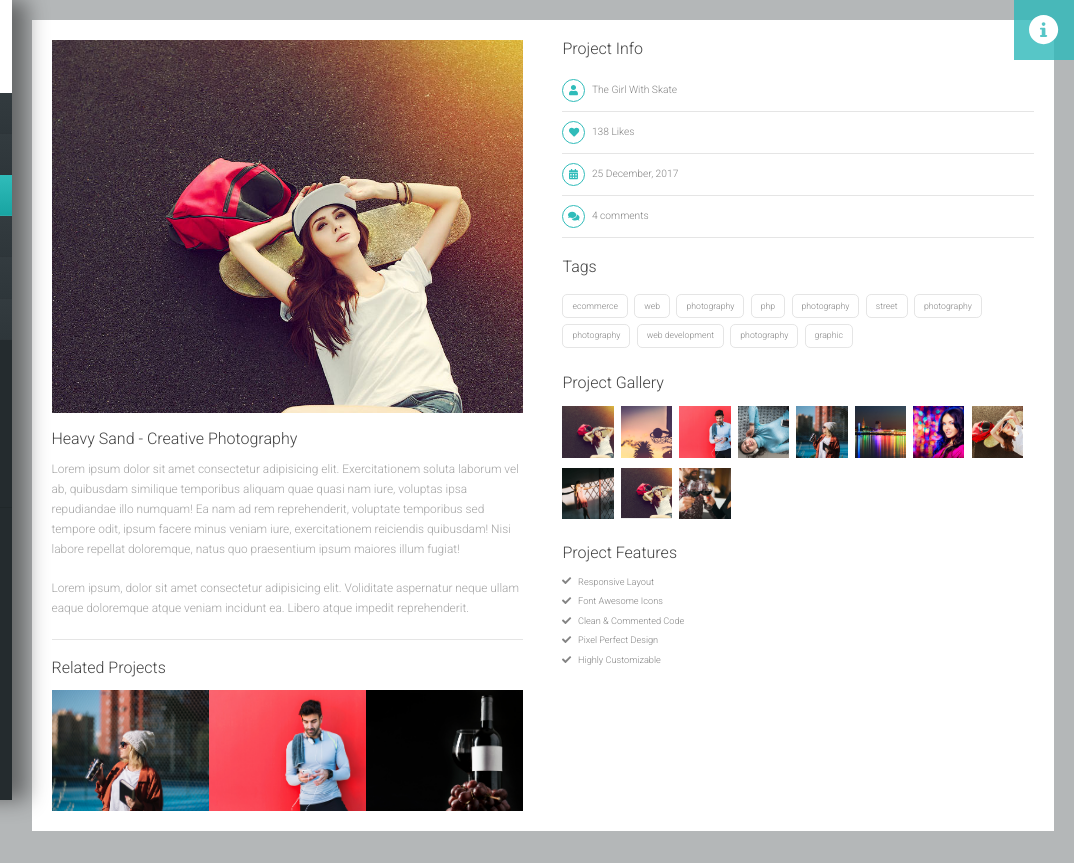
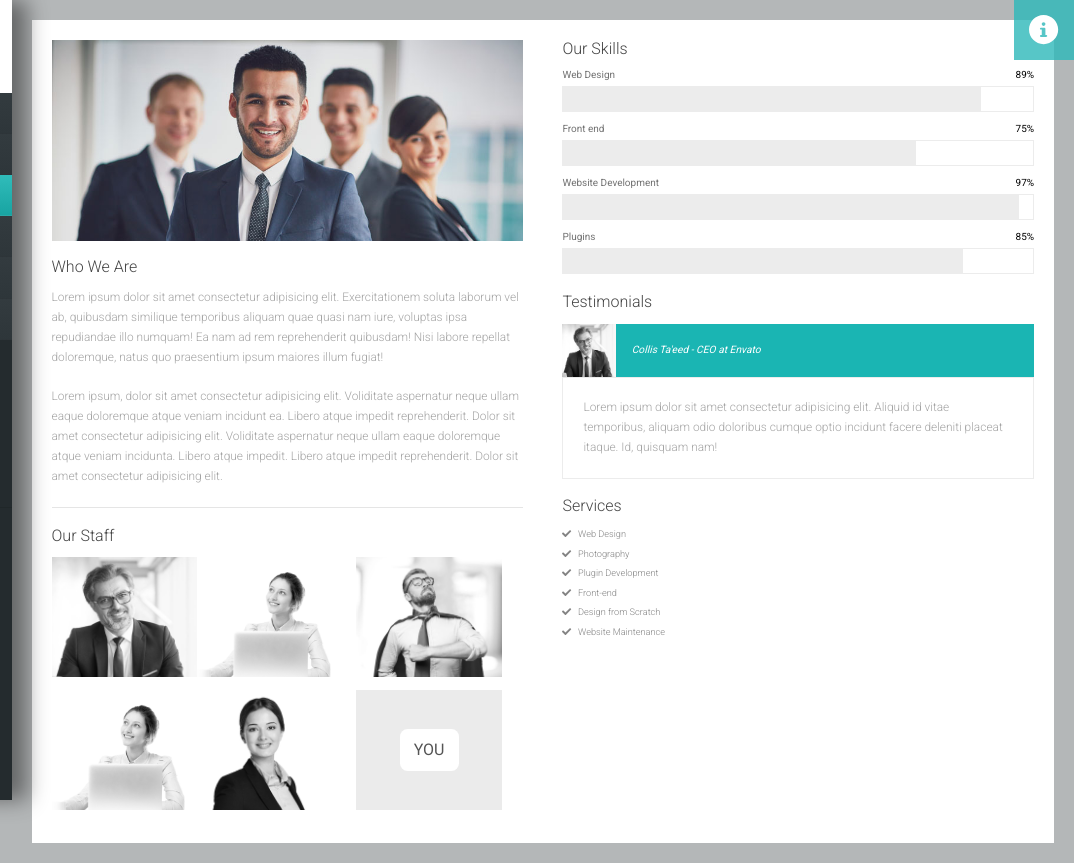
Before and after one commit to CharlieGoodson/photosite, a plain HTML site: page about.html in a window 1280 px wide. Shown: the full height of the page, 206-1280 px from the left. Drawn offline with Linux system fonts and the light colour scheme.

Commit message:
Add files via upload

```diff
--- a/about.html
+++ b/about.html
@@ -103,9 +103,9 @@
 		</div>
 		<nav id="main-nav">
 			<ul>
-				<li><a href="/photosite/index.html">Home</a></li>
-				<li><a href="/photosite/single_work.html">Work</a></li>
-				<li class="active"><a href="/photosite/about.html">About</a></li>
+				<li><a href="index.html">Home</a></li>
+				<li><a href="single_work.html">Work</a></li>
+				<li class="active"><a href="about.html">About</a></li>
 				<li><a href="#">Blog</a></li>
 				<li><a href="#">Services</a></li>
 				<li><a href="#">Contact</a></li>
@@ -150,103 +150,133 @@
 	<!-- начало основного контента -->
 	<main>
 		<div class="wrap white">
-			<div class="info_work_box">
+			<div class="info_about_box">
 				<div class="left_info">
-					<div class="img_box_work">
-						<img src="img/17.jpg" alt="">
+					<div class="img_box_about">
+						<img src="img/about.jpg" alt="">
 					</div>
-					<div class="about_work">
-						<h1>Heavy Sand - Creative Photography</h1>
-						<p>Lorem ipsum dolor sit amet consectetur adipisicing elit. Exercitationem soluta laborum vel ab, quibusdam similique temporibus aliquam quae quasi nam iure, voluptas ipsa repudiandae  illo numquam! Ea nam ad rem reprehenderit, voluptate temporibus sed tempore odit, ipsum facere minus veniam iure, exercitationem reiciendis quibusdam! Nisi labore repellat doloremque, natus quo praesentium ipsum maiores illum fugiat!</p>
-						<p>Lorem ipsum, dolor sit amet consectetur adipisicing elit. Voliditate aspernatur neque ullam eaque doloremque atque veniam incidunt ea. Libero atque impedit reprehenderit.</p>
+					<div class="about">
+						<h1>Who We Are</h1>
+						<p>Lorem ipsum dolor sit amet consectetur adipisicing elit. Exercitationem soluta laborum vel ab, quibusdam similique temporibus aliquam quae quasi nam iure, voluptas ipsa repudiandae  illo numquam! Ea nam ad rem reprehenderit quibusdam! Nisi labore repellat doloremque, natus quo praesentium ipsum maiores illum fugiat!</p>
+						<p>Lorem ipsum, dolor sit amet consectetur adipisicing elit. Voliditate aspernatur neque ullam eaque doloremque atque veniam incidunt ea. Libero atque impedit reprehenderit. Dolor sit amet consectetur adipisicing elit. Voliditate aspernatur neque ullam eaque doloremque atque veniam incidunta. Libero atque impedit. Libero atque impedit reprehenderit. Dolor sit amet consectetur adipisicing elit.</p>
 					</div>
-					<div class="r-pr">
+					<div class="staff">
 						<p class="title_info">
-							Related Projects
+							Our Staff
 						</p>
-						<div class="list_r_pr">
-							<a href="#"><img src="img/13.jpg" alt=""></a>
-							<a href="#"><img src="img/10.jpg" alt=""></a>
-							<a href="#"><img src="img/12.jpg" alt=""></a>
+						<div class="list_staff">
+							<div class="staff_item">
+								<a href="#">
+									<h4>John Smith</h4>
+									<p>Web Developer</p>
+								</a>
+								<img src="img/team01.jpg" alt="">
+							</div><!-- /.staff_item -->
+							<div class="staff_item">
+								<a href="#">
+									<h4>John Smith</h4>
+									<p>Web Developer</p>
+								</a>
+								<img src="img/team02.jpg" alt="">
+							</div><!-- /.staff_item -->
+							<div class="staff_item">
+								<a href="#">
+									<h4>John Smith</h4>
+									<p>Web Developer</p>
+								</a>
+								<img src="img/team03.jpg" alt="">
+							</div><!-- /.staff_item -->
+							<div class="staff_item">
+								<a href="#">
+									<h4>John Smith</h4>
+									<p>Web Developer</p>
+								</a>
+								<img src="img/team02.jpg" alt="">
+							</div><!-- /.staff_item -->
+							<div class="staff_item">
+								<a href="#">
+									<h4>John Smith</h4>
+									<p>Web Developer</p>
+								</a>
+								<img src="img/team04.jpg" alt="">
+							</div><!-- /.staff_item -->
+							<div class="you">
+								<span>you</span>
+							</div>
 						</div>
 					</div>
 				</div>
 
 				<div class="right_info">
-					<div class="pr_info">
+					<div class="our">
 						<p class="title_info">
-							Project Info
+							Our Skills
 						</p>
 						<ul>
 							<li>
-								<span class="icon_circle">
-									<i class="fas fa-user"></i>
-								</span>
-								 The Girl With Skate
+								<div class="f_line">
+									<p>Web Design</p>
+									<p>89%</p>
+								</div>
+								<div class="prog">
+									<div class="pr_bar" data-skill="89"></div>
+								</div>
 							</li>
 							<li>
-								<span class="icon_circle">
-									<i class="fas fa-heart"></i>
-								</span>
-								138 Likes
+								<div class="f_line">
+									<p>Front end</p>
+									<p>75%</p>
+								</div>
+								<div class="prog">
+									<div class="pr_bar" data-skill="75"></div>
+								</div>
 							</li>
 							<li>
-								<span class="icon_circle">
-									<i class="fas fa-calendar-alt"></i>
-								</span>
-								25 December, 2017
+								<div class="f_line">
+									<p>Website Development</p>
+									<p>97%</p>
+								</div>
+								<div class="prog">
+									<div class="pr_bar" data-skill="97"></div>
+								</div>
 							</li>
 							<li>
-								<span class="icon_circle">
-									<i class="fas fa-comments"></i>
-								</span>
-								4 comments
+								<div class="f_line">
+									<p>Plugins</p>
+									<p>85%</p>
+								</div>
+								<div class="prog">
+									<div class="pr_bar" data-skill="85"></div>
+								</div>
 							</li>
 						</ul>
+					</div><!-- /.our -->
+
+					<div class="testimonials">
+						<div class="title_info">
+							<p>Testimonials</p>
+						</div>
+						<div class="huw">
+							<img src="img/team01.jpg" alt="">
+							<div class="t_name">
+								<h3>Collis Ta'eed - CEO at Envato</h3>
+							</div>
+						</div>
+						<div class="t_text">
+							<p>Lorem ipsum dolor sit amet consectetur adipisicing elit. Aliquid id vitae temporibus, aliquam odio doloribus cumque optio incidunt facere deleniti placeat itaque. Id, quisquam nam!</p>
+						</div>
 					</div>
-					<div class="tags">
-						<p class="title_info">
-							Tags
-						</p>
-							<ul class="list_tags">
-								<li><a href="#">ecommerce</a></li>
-								<li><a href="#">web</a></li>
-								<li><a href="#">photography</a></li>
-								<li><a href="#">php</a></li>
-								<li><a href="#">photography</a></li>
-								<li><a href="#">street</a></li>
-								<li><a href="#">photography</a></li>
-								<li><a href="#">photography</a></li>
-								<li><a href="#">web development</a></li>
-								<li><a href="#">photography</a></li>
-								<li><a href="#">graphic</a></li>
-							</ul>
-					</div>
-					<div class="gallery_project">
-						<p class="gallery_title">Project Gallery</p>
-						<ul class="list_images">
-							<li><a href=""><img src="img/08.jpg" alt=""></a></li>
-							<li><a href=""><img src="img/16.jpg" alt=""></a></li>
-							<li><a href=""><img src="img/10.jpg" alt=""></a></li>
-							<li><a href=""><img src="img/11.jpg" alt=""></a></li>
-							<li><a href=""><img src="img/13.jpg" alt=""></a></li>
-							<li><a href=""><img src="img/14.jpg" alt=""></a></li>
-							<li><a href=""><img src="img/03.jpg" alt=""></a></li>
-							<li><a href=""><img src="img/02.jpg" alt=""></a></li>
-							<li><a href=""><img src="img/01.jpg" alt=""></a></li>
-							<li><a href=""><img src="img/17.jpg" alt=""></a></li>
-							<li><a href=""><img src="img/09.jpg" alt=""></a></li>
-						</ul>
-					</div>
+
 					<div class="pr_features">
 						<div class="title_info">
-							<p>Project Features</p>
+							<p>Services</p>
 							<ul class="list_features">
-								<li><i class="fas fa-check"></i>Responsive Layout</li>
-								<li><i class="fas fa-check"></i>Font Awesome Icons</li>
-								<li><i class="fas fa-check"></i>Clean & Commented Code</li>
-								<li><i class="fas fa-check"></i>Pixel Perfect Design</li>
-								<li><i class="fas fa-check"></i>Highly Customizable</li>
+								<li><i class="fas fa-check"></i>Web Design</li>
+								<li><i class="fas fa-check"></i>Photography</li>
+								<li><i class="fas fa-check"></i>Plugin Development</li>
+								<li><i class="fas fa-check"></i>Front-end</li>
+								<li><i class="fas fa-check"></i>Design from Scratch</li>
+								<li><i class="fas fa-check"></i>Website Maintenance</li>
 							</ul>
 						</div>
 					</div>
--- a/css/style.css
+++ b/css/style.css
@@ -258,7 +258,8 @@ main {
 .white {
 	background-color: #fff;
 }
-.info_work_box {
+.info_work_box,
+.info_about_box {
 	display: flex;
 	justify-content: space-between;
 	align-content: stretch;
@@ -268,15 +269,23 @@ main {
 	height: 29.16vw;
 	overflow: hidden;
 }
-.img_box_work img {
+.img_box_about {
+	height: 15.72vw;
+	overflow: hidden;
+}
+.img_box_work img,
+.img_box_about img {
 	width: 100%;
 	height: auto;
 }
 .info_work_box .left_info,
-.info_work_box .right_info {
+.info_work_box .right_info,
+.info_about_box .left_info,
+.info_about_box .right_info {
 	width: 48%;
 }
-.left_info .about_work {
+.left_info .about_work,
+.left_info .about {
 	margin-top: 1.3vw;
 	padding-bottom: 1.6vw;
 	border-bottom: 1px solid #e5e5e5;
@@ -287,17 +296,20 @@ main {
 .left_info .about_work h1,
 .pr_info .title_info,
 .title_info,
-.gallery_title {
+.gallery_title,
+.left_info .about h1 {
 	font-size: 1.25vw;
 	line-height: 1.35vw;
 	color: #444;
 	margin-bottom: 1vw;
 	font-weight: 300;
 }
-.left_info .about_work p {
+.left_info .about_work p,
+.left_info .about p {
 	margin-bottom: 1.5vw;
 }
-.left_info .about_work p:last-of-type {
+.left_info .about_work p:last-of-type,
+.left_info .about p:last-of-type {
 	margin-bottom: 0;
 }
 .right_info .pr_info li {
@@ -328,6 +340,7 @@ main {
 	margin-top: 1.5vw;
 }
 .pr_info,
+.our,
 .tags {
 	margin-bottom: 1.56vw;
 }
@@ -366,7 +379,8 @@ main {
 	width: 120%;
 	height: auto;
 }
-.r-pr {
+.r-pr,
+.staff {
 	margin-top: 1.5vw;
 }
 .r-pr .list_r_pr {
@@ -398,3 +412,118 @@ main {
 }
 
 /* About */
+.staff .list_staff {
+	display: flex;
+	flex-flow: row wrap;
+}
+
+.staff_item, .you {
+	width: 11.4vw;
+	height: 9.37vw;
+	position: relative;
+	overflow: hidden;
+	margin-right: 1vw;
+	margin-bottom: 1vw;
+}
+.staff_item:nth-last-of-type(3n) {
+	margin-right: 0;
+}
+.staff_item a {
+	display: flex;
+	flex-flow: column nowrap;
+	justify-content: center;
+	align-items: center;
+	width: inherit;
+	height: inherit;
+	background-color: rgba(45, 184, 185, 0.8);
+	color: #fff;
+	text-decoration: none;
+	position: absolute;
+	top: 0;
+	left: 0;
+	z-index: 1;
+	opacity: 0;
+	font-size: 0.7vw;
+}
+.staff_item a:hover {
+	opacity: 1;
+}
+.staff_item h4 {
+	font-size: 0.83vw;
+	font-weight: 400;
+	text-transform: uppercase;
+	margin-bottom: 0.15vw;;
+}
+.staff_item img {
+	width: 100%;
+	height: auto;
+	filter: grayscale();
+}
+.you {
+	background-color: #ebebeb;
+	display: flex;
+	flex-flow: column nowrap;
+	justify-content: center;
+	align-items: center;
+}
+.you span {
+	text-transform: uppercase;
+	color: #555;
+	background-color: #fff;
+	font-size: 1.25vw;
+	border-radius: 0.6vw;
+	padding: 1vw 1.1vw;
+	font-weight: 400;
+}
+.our li {
+	display: block;
+	margin-bottom: 0.93vw;
+	font-size: 0.78vw;
+	color: #727272;
+	font-weight: 400;
+}
+.our li p:last-of-type {
+	color: #000;
+}
+.our .f_line {
+	display: flex;
+	flex-flow: row nowrap;
+	justify-content: space-between;
+}
+.prog {
+	height: 2vw;
+	border: 1px solid #ececec;
+	margin-top: 0.5vw;
+}
+.pr_bar {
+	height: 1.95vw;
+	background-color: #ececec;
+}
+.testimonials .title_info p {
+	font-size: 1.25vw;
+}
+.testimonials .huw {
+	display: flex;
+	align-items: center;
+	height: 4.16vw;
+	background-color: #1ab5b3;
+	color: #fff;
+}
+.testimonials .huw h3 {
+	font-style: italic;
+	font-size: 0.8vw;
+	font-weight: 400;
+	margin-left: 1.25vw;
+}
+.testimonials .huw img {
+	width: 4.16vw;
+	height: 4.16vw;
+	filter: grayscale();
+}
+.t_text {
+	padding: 1.56vw;
+	border: 1px solid #ececec;
+	color: #a3a3a3;
+	font-size: 0.93vw;
+	line-height: 1.56vw;
+}
--- a/js/main.js
+++ b/js/main.js
@@ -3,4 +3,9 @@ $(function(){
     $('#info').click(function(){
         $('#info-box').toggleClass('open');
     });
+
+    $('.pr_bar').each(function() {
+        let width = $(this).data('skill');
+        $(this).css('width', width + '%');
+    });
 });
```
Also changed, not shown: index.html (+3 -3 lines), single_work.html (+3 -3 lines), img/about.jpg (added), img/team01.jpg (added), img/team02.jpg (added), img/team03.jpg (added), img/team04.jpg (added).
